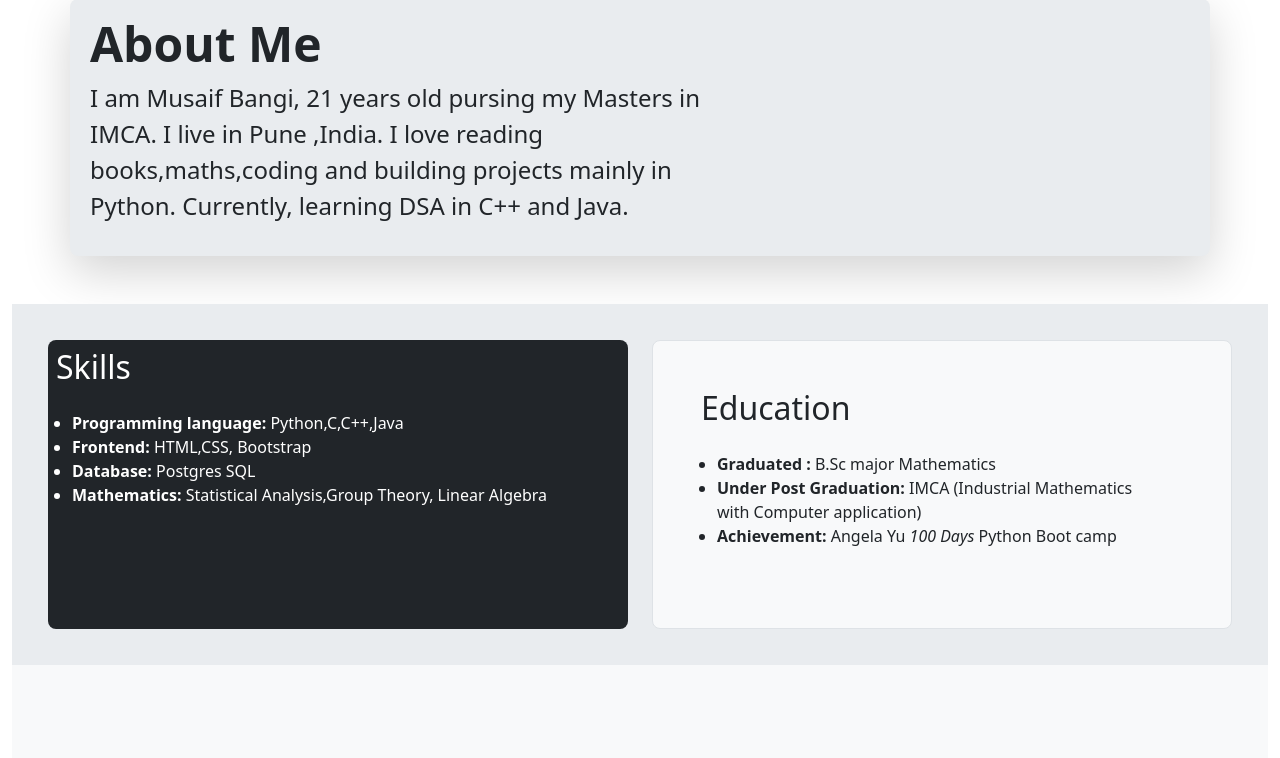
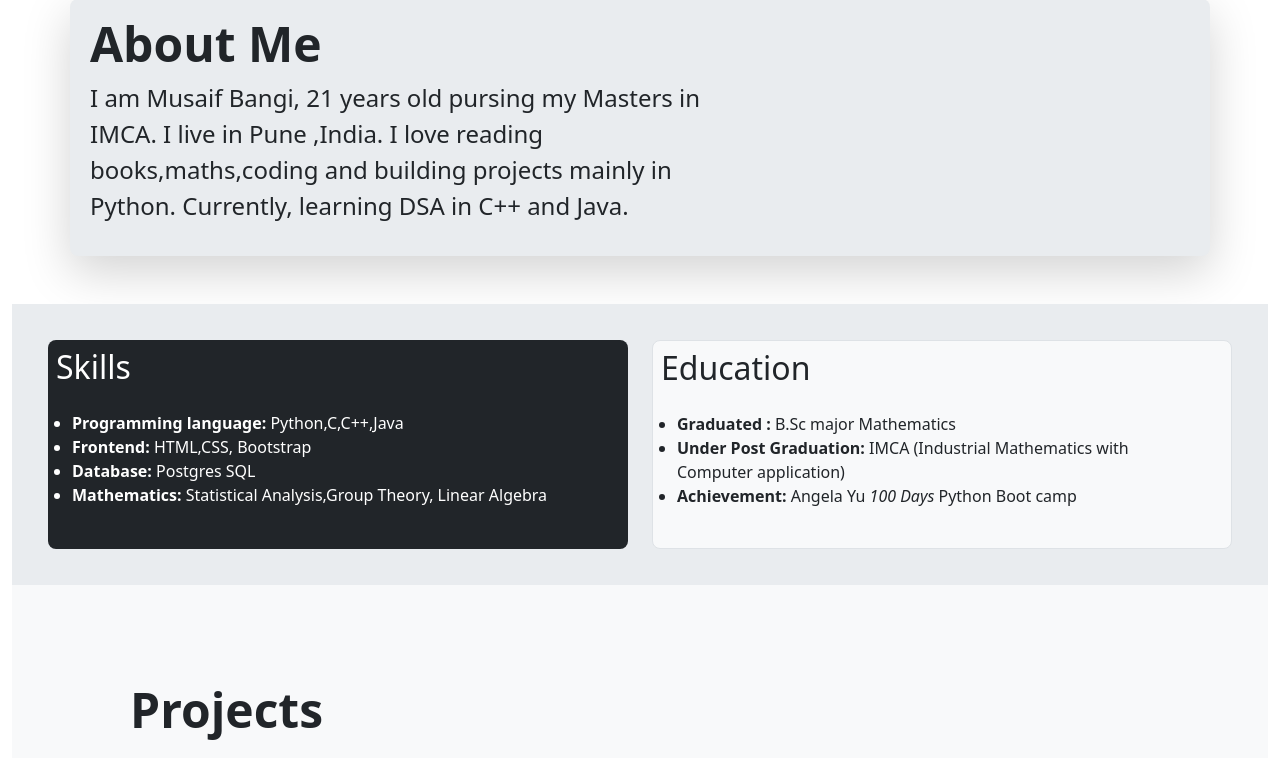
Before and after one commit to iformal42/portfolio, a Flask app: page / in a window 1280 px wide. Shown: the part 176-934 px from the top of the page. Run offline with Flask 3, Linux system fonts and the light colour scheme; some libraries are stand-ins or nearby versions.

Commit message:
Update index.html

```diff
--- a/templates/index.html
+++ b/templates/index.html
@@ -63,7 +63,7 @@
         </div>
       </div>
       <div class="col-md-6">
-        <div class="h-100 p-5 bg-body-tertiary border rounded-3">
+        <div class=" p-2 bg-body-tertiary border rounded-3">
           <h2>Education</h2>
            <ul  class="p-3">
             <li> <b> Graduated : </b>B.Sc major Mathematics  </li>
```
